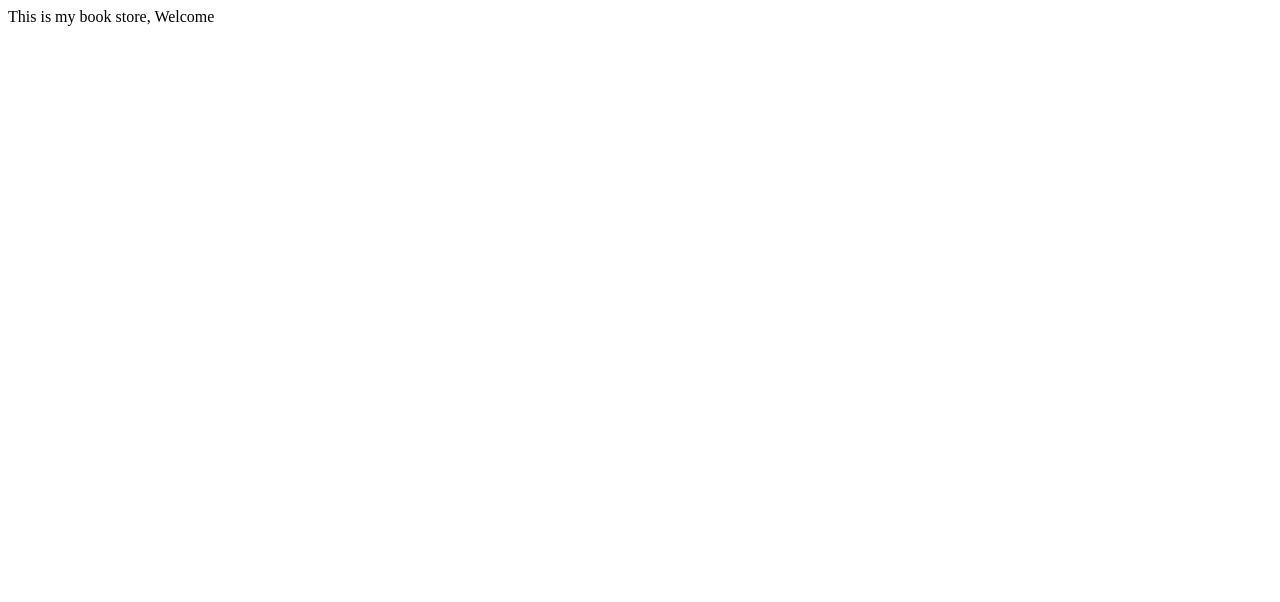
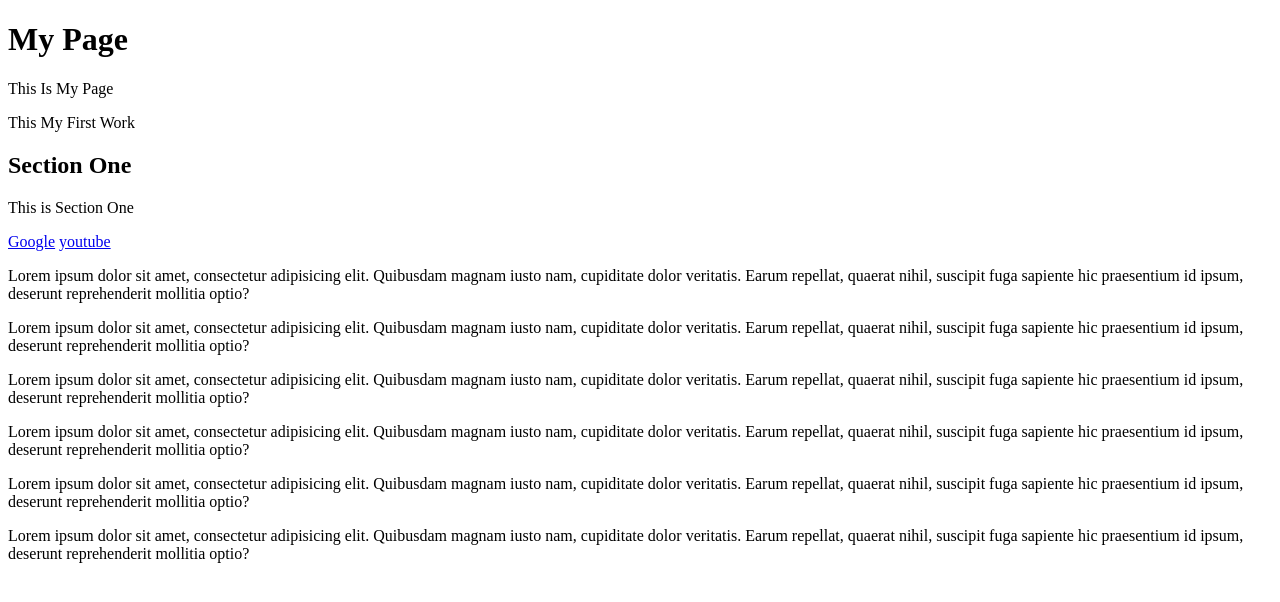
Before and after one commit to OthmaneLaksoumi/Back_End, a plain HTML site: page index.html in a window 1280 px wide. Drawn offline with Linux system fonts and the light colour scheme.

Commit message:
Add files via upload

```diff
--- a/index.html
+++ b/index.html
@@ -1,7 +1,8 @@
+<!DOCTYPE html>
 <html>
     <head>
         <meta charset="UTF-8" />
-        <meta name="Description" content="Ecrir ici la description" />
+        <meta name = "Description" content = "Ecrir ici la description" />  <!-- This meta for description -->
         <title>Book Store</title>
     </head>
     <style></style>
@@ -9,7 +10,42 @@
     <link rel="stylesheet" href="" />
 
     <body>
-    This is my book store, Welcome
+        <!--
+            <h1 hidden>Book Store</h1>
+            <p hidden>We have a big sale</p>
+            <p>This is my <b>book store</b>, welcome</p>
+            <p>This is my <strong>book store</strong>, welcome</p>
+            <p>This is my <i>book store</i>, welcome</p>
+            <p>This is my <em>book store</em>, welcome</p>
+            <p>This is my <mark>book store</mark>, welcome</p>
+            <p>This is my <u>book store</u>, welcome</p>
+            <p>This is my <small>book store</small>, welcome</p>
+            <p>This is my <del>store</del> store, welcome</p>
+            <p>This is my <ins>book store</ins>, welcome</p>
+            <p>2<sup>3</sup> = 8</p>
+            <p>H<sub>2</sub>O</p>
+        -->
+
+        <h1>My Page</h1>
+        <p>This Is My Page</p>
+        <p>This My First Work</p>
+        <h2>Section One</h2>
+        <p>This is Section One</p>
+
+        <a href="https://google.com" target="_blank" title="Go to Google">Google</a>
+        <a href="https://youtube.com">youtube</a>
+
+    <p>Lorem ipsum dolor sit amet, consectetur adipisicing elit. Quibusdam magnam iusto nam, cupiditate dolor veritatis. Earum repellat, quaerat nihil, suscipit fuga sapiente hic praesentium id ipsum, deserunt reprehenderit mollitia optio?</p>
+    <p>Lorem ipsum dolor sit amet, consectetur adipisicing elit. Quibusdam magnam iusto nam, cupiditate dolor veritatis. Earum repellat, quaerat nihil, suscipit fuga sapiente hic praesentium id ipsum, deserunt reprehenderit mollitia optio?</p>
+
+    <p>Lorem ipsum dolor sit amet, consectetur adipisicing elit. Quibusdam magnam iusto nam, cupiditate dolor veritatis. Earum repellat, quaerat nihil, suscipit fuga sapiente hic praesentium id ipsum, deserunt reprehenderit mollitia optio?</p>
+
+    <p>Lorem ipsum dolor sit amet, consectetur adipisicing elit. Quibusdam magnam iusto nam, cupiditate dolor veritatis. Earum repellat, quaerat nihil, suscipit fuga sapiente hic praesentium id ipsum, deserunt reprehenderit mollitia optio?</p>
+
+    <p>Lorem ipsum dolor sit amet, consectetur adipisicing elit. Quibusdam magnam iusto nam, cupiditate dolor veritatis. Earum repellat, quaerat nihil, suscipit fuga sapiente hic praesentium id ipsum, deserunt reprehenderit mollitia optio?</p>
+    <p>Lorem ipsum dolor sit amet, consectetur adipisicing elit. Quibusdam magnam iusto nam, cupiditate dolor veritatis. Earum repellat, quaerat nihil, suscipit fuga sapiente hic praesentium id ipsum, deserunt reprehenderit mollitia optio?</p>
+
+
     </body>
 
 
```
